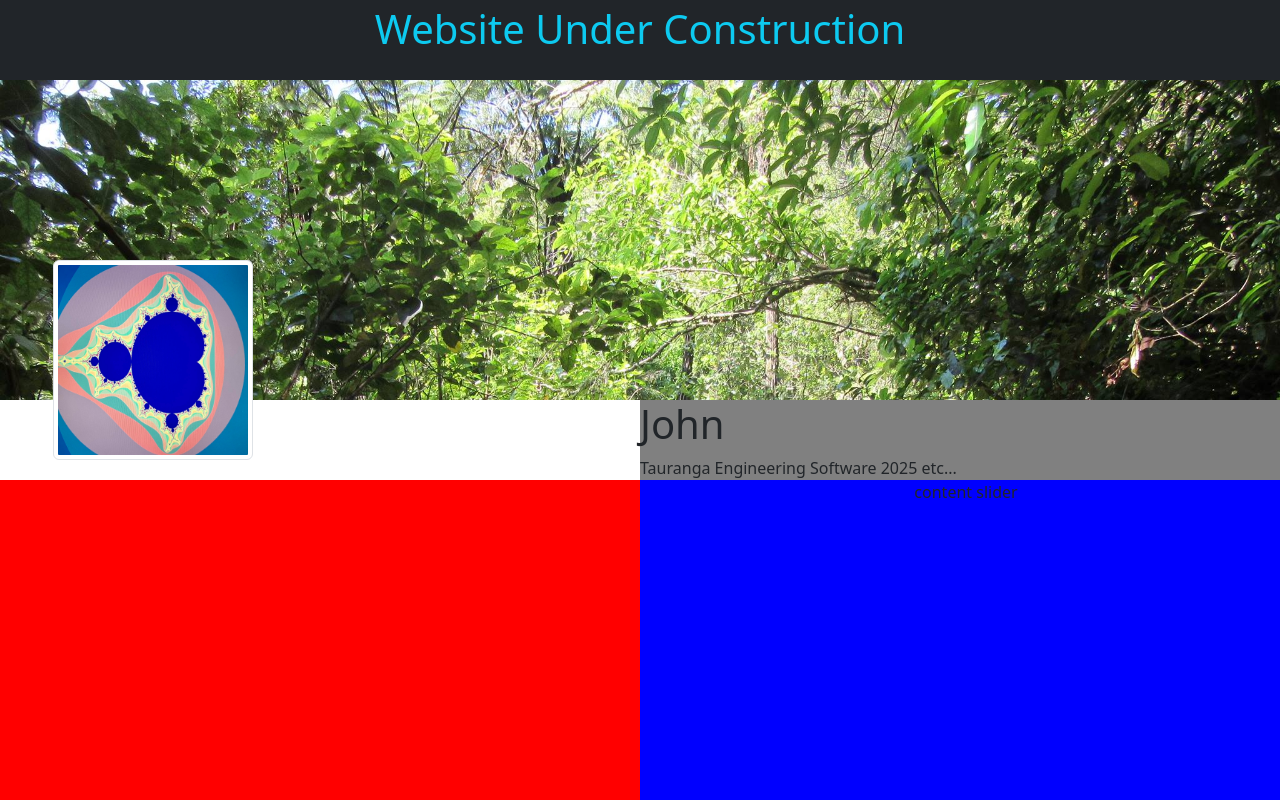
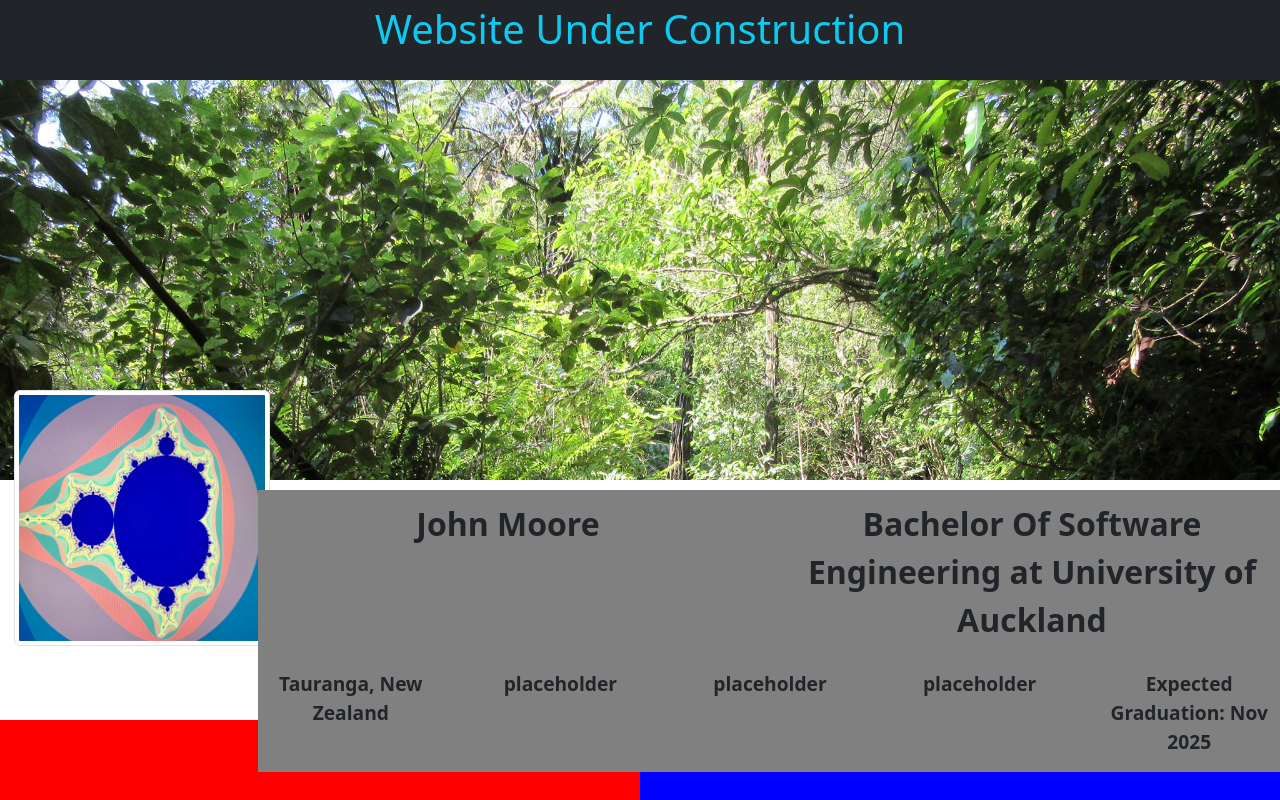
Before and after one commit to John-Moore-UOA/Profile-Website, a React (Vite) app: page / in a window 1280 px wide. Shown: the top 800 px of the page. Built offline with nearby package versions, Linux system fonts and the light colour scheme.

Commit message:
namespace layout

```diff
--- a/src/Header/ProfileNamespace.jsx
+++ b/src/Header/ProfileNamespace.jsx
@@ -6,12 +6,43 @@ function ProfileNamespace() {
       <div className="header-namespace">
         <div className="row align-items-start">
           <div className="col g-0">
-            <img src={profilePicture} className="img-thumbnail" alt="..." />
+            <div className="header-namespace-img-container">
+              <img src={profilePicture} className="img-thumbnail" alt="..." />
+            </div>
           </div>
           <div className="col g-0">
             <div className="header-namespace-details">
-              <h1>John</h1>
-              <p>Tauranga Engineering Software 2025 etc...</p>
+              <div className="row">
+                <div className="col">
+                  {" "}
+                  <p className="namespace-major">John Moore</p>
+                </div>
+                <div className="col">
+                  {" "}
+                  <p className="namespace-major">
+                    Bachelor Of Software Engineering at University of Auckland
+                  </p>
+                </div>
+              </div>
+              <div className="row">
+                <div className="col">
+                  <p className="namespace-minor">Tauranga, New Zealand</p>
+                </div>
+                <div className="col">
+                  <p className="namespace-minor">placeholder</p>
+                </div>
+                <div className="col">
+                  <p className="namespace-minor">placeholder</p>
+                </div>
+                <div className="col">
+                  <p className="namespace-minor">placeholder</p>
+                </div>
+                <div className="col">
+                  <p className="namespace-minor">
+                    Expected Graduation: Nov 2025
+                  </p>
+                </div>
+              </div>
             </div>
           </div>
         </div>
--- a/src/Header/headerstyles.css
+++ b/src/Header/headerstyles.css
@@ -6,7 +6,7 @@
 .header-namespace {
 
   position: relative;
-  height : 10vh;
+  height : 30vh;
   width: 100%;
 
   z-index: 2;
@@ -20,9 +20,9 @@
 }
 
 .img-thumbnail {
-  top: -140px;
-  width: 200px;
-  height: 150px;
+  bottom: 90px;
+  width: 300px;
+  height: 200px;
   position: relative;
   display: inline-block;
   margin-left: 10%;
@@ -31,9 +31,11 @@
 
 }
 
+
+
 .header-background-container {
   position: relative;
-  height : 40vh;
+  height : 50vh;
   width: 100%;
 
   overflow: hidden;
@@ -46,11 +48,39 @@
   padding: 0;
 }
 
+.header-namespace-img-container {
+  width:20vw;
+}
 
 .header-namespace-details {
   position: relative;
-  width: 100%;
+  width: 80vw;
+
+  margin-top: 10px;
+  margin-right: 10px;
 
   z-index: 2;
   background-color: grey;
 }
+
+
+.namespace-name {
+  font-size: 3em;
+  font-weight: bold;
+  text-align: left;
+  margin-top: 10px;
+}
+
+.namespace-major {
+  font-size: 2em;
+  font-weight: bold;
+  text-align: center;
+  margin-top: 10px;
+}
+
+.namespace-minor {
+  font-size: 1.2em;
+  font-weight: bold;
+  text-align: center;
+  margin-top: 10px;
+}
--- a/src/styles.css
+++ b/src/styles.css
@@ -4,7 +4,7 @@
 }
 
 .body-content {
-  background-color: rgb(73, 58, 80);
+  background-color: rgb(174, 0, 255);
   height: 100vh;
   width: 100vw;
 }
```
